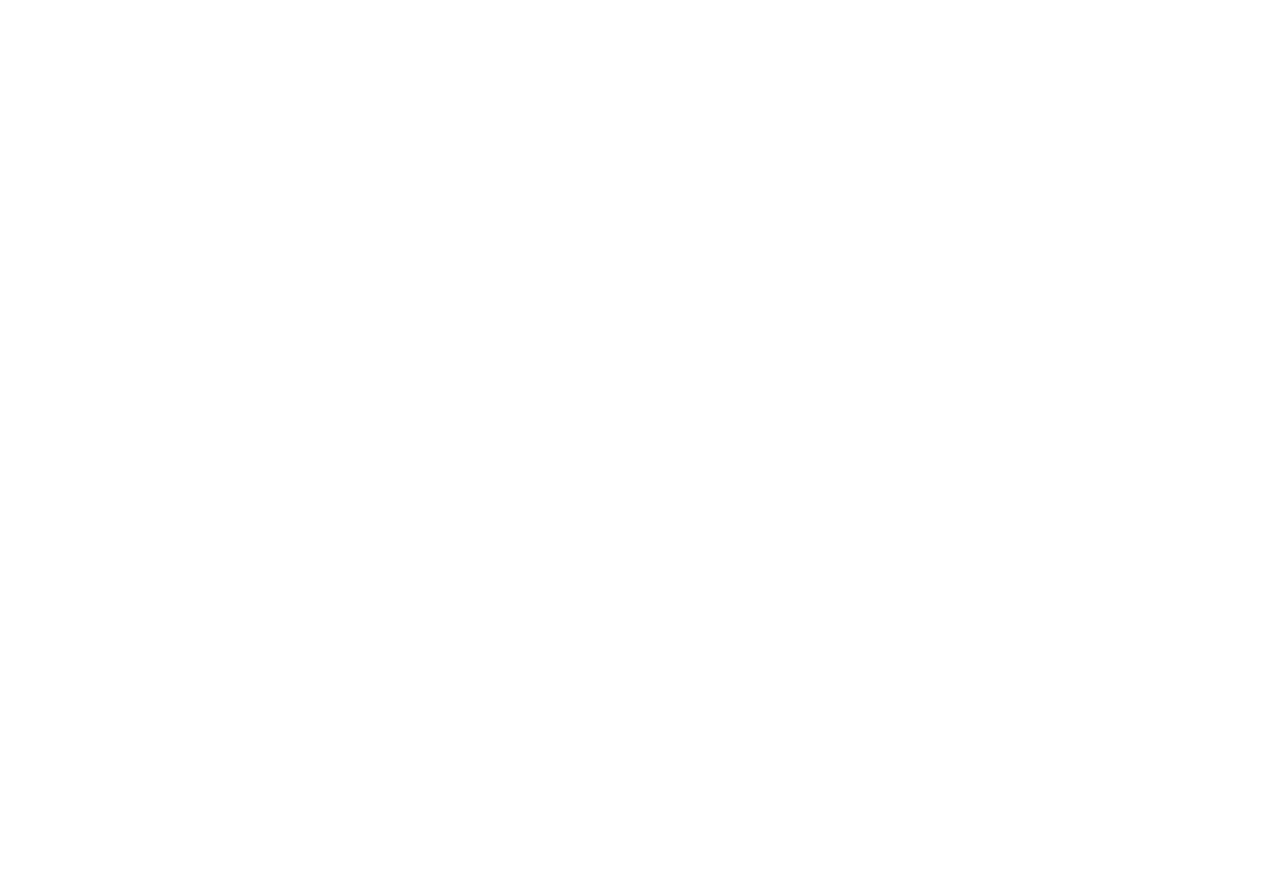
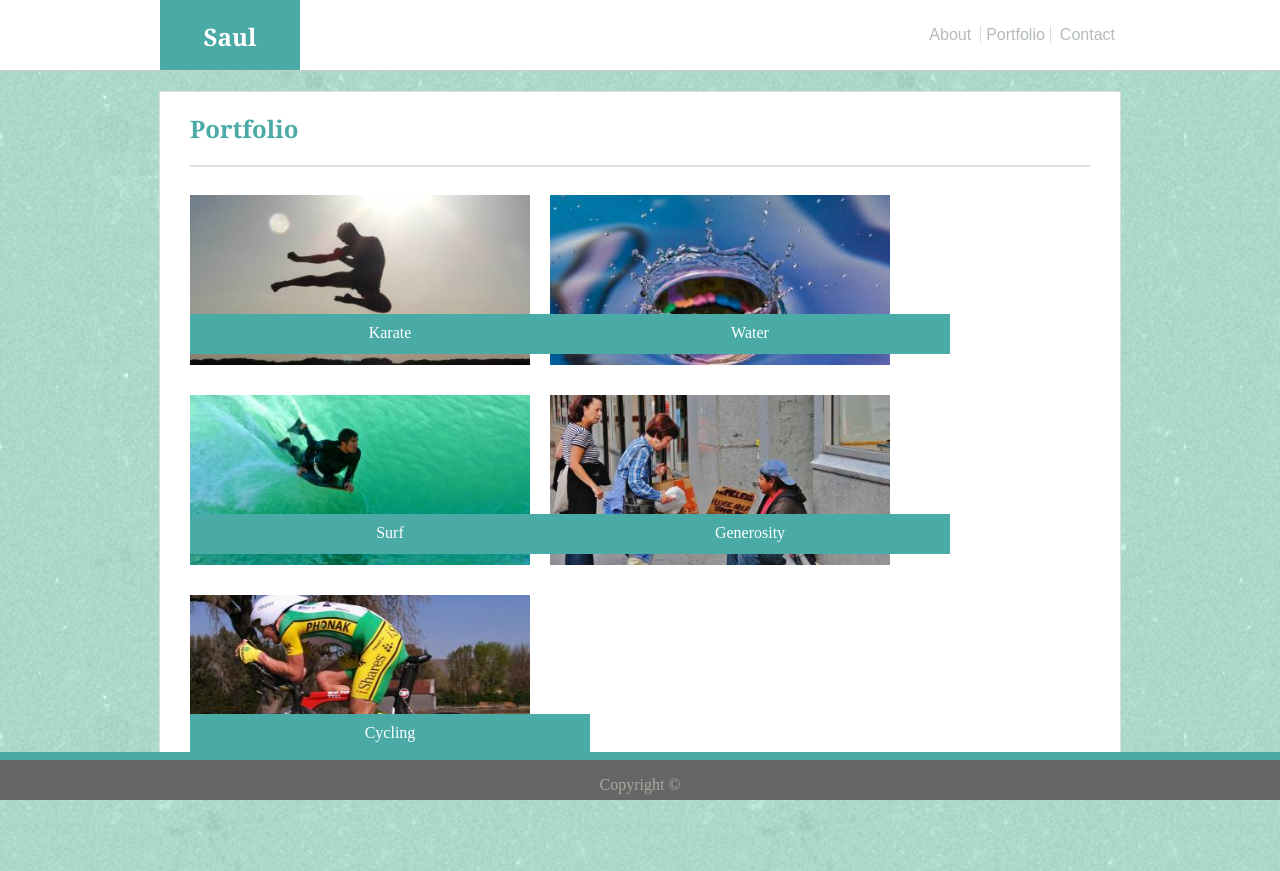
Before and after one commit to saul89/Basic-Portfolio, a plain HTML site: page portfolio.html in a window 1280 px wide. Before the commit the page ends 800 px from the top, so only its background shows below. Drawn offline with Linux system fonts and the light colour scheme.

Commit message:
basic portfolio final

```diff
--- a/assets/css/style.css
+++ b/assets/css/style.css
@@ -63,7 +63,7 @@ footer{
     width: 900px;
     margin-left: auto;
     margin-right: auto;
-    height: 350px;
+    height: 680px;
     padding-left: 30px;
     padding-right: 30px;
     background: #ffffff;
@@ -93,3 +93,54 @@ hr{
     background:#dddddd;
     border:none;
 }
+h2{
+    color: #888e94;
+    font-family: 'Arial', 'Helvetica Neue', Helvetica, sans-serif;
+    font-size: 16px;
+    font-weight: normal;
+    margin-bottom: 2px;
+    margin-top: 10px;
+}
+.name,.email{
+    width: 892px;
+    padding: 4px;
+}
+.message{
+    width: 900px;
+    height: 400px;
+    overflow:auto;
+}
+.submit{
+    background: #4aaaa5;
+    color: #ffffff;
+    border: none;
+    margin-top: 10px;
+    padding: 4px 12px;
+    text-align:center;
+    display: block;
+
+}
+.portfolio-pic{
+   display: flex;
+   margin-top: 20px;
+   margin-right: 20px;
+   height: 170px;
+   position: relative;
+}
+.portfolio-container{
+    display: flex;
+    flex-flow: row wrap;
+    justify-content: flex-start;
+    align-items: flex-start;
+    height: 600px;
+}
+.pic-placeholder{
+    position: absolute;
+    top: 70%;
+    height: 20px;
+    width: 400px;
+    background: #4aaaa5;
+    color: #ffffff;
+    text-align: center;
+    padding:10px 0;
+}
--- a/contact.html
+++ b/contact.html
@@ -0,0 +1,44 @@
+<!DOCTYPE html>
+<html lang="en-US">
+
+    <head>
+        <meta charset="UTF-8">
+        <link rel="stylesheet" href="assets/css/style.css">
+    </head>
+
+    <body>
+        <div class="content">
+            <div class="top-header">
+                <header class="main-header">
+                    <section class="logo">
+                        <h1 class="main-h1">Saul</h1>
+                    </section>
+                    <section class="pages">
+                        <a href="index.html">About</a>
+                        <a href="portfolio.html" id="middle-link">Portfolio</a>
+                        <a href="contact.html">Contact</a>
+                    </section>
+                </header>
+            </div>
+            <section class="main-content">
+                <header>
+                    <h1>Contact</h1>
+                </header>
+                <hr>
+                <form action="">
+                    <h2>Name</h2>
+                    <input type="text" name="name" placeholder="John Doe" class="name">
+                    <h2>Email</h2>
+                    <input type="email" name="email" placeholder="example@gmail.com" class="email">
+                    <h2>Message</h2>
+                    <textarea name="message" class="message"></textarea>
+                    <input type="button" value="Submit" class="submit">
+                </form>
+            </section>
+        </div>
+        <footer>
+            Copyright ©
+        </footer>
+    </body>
+
+</html>
--- a/portfolio.html
+++ b/portfolio.html
@@ -0,0 +1,57 @@
+<!DOCTYPE html>
+<html lang="en-US">
+
+    <head>
+        <meta charset="UTF-8">
+        <link rel="stylesheet" href="assets/css/style.css">
+    </head>
+
+    <body>
+        <div class="content">
+            <div class="top-header">
+                <header class="main-header">
+                    <section class="logo">
+                        <h1 class="main-h1">Saul</h1>
+                    </section>
+                    <section class="pages">
+                        <a href="index.html">About</a>
+                        <a href="portfolio.html" id="middle-link">Portfolio</a>
+                        <a href="contact.html">Contact</a>
+                    </section>
+                </header>
+            </div>
+            <section class="main-content">
+                <header>
+                    <h1>Portfolio</h1>
+                </header>
+                <hr>
+                <div class="portfolio-container">
+                    <div class="portfolio-pic">
+                        <img src="assets/images/pic1.jpg" alt="">
+                        <div class="pic-placeholder">Karate</div>
+                    </div>
+                    <div class="portfolio-pic">
+                        <img src="assets/images/pic2.jpg" alt="">
+                        <div class="pic-placeholder">Water</div>
+                    </div>
+                    <div class="portfolio-pic">
+                        <img src="assets/images/pic3.jpg" alt="">
+                        <div class="pic-placeholder">Surf</div>
+                    </div>
+                    <div class="portfolio-pic">
+                        <img src="assets/images/pic4.jpg" alt="">
+                        <div class="pic-placeholder">Generosity</div>
+                    </div>
+                    <div class="portfolio-pic">
+                        <img src="assets/images/pic5.jpg" alt="">
+                        <div class="pic-placeholder">Cycling</div>
+                    </div>
+                </div>
+            </section>
+        </div>
+        <footer>
+            Copyright ©
+        </footer>
+    </body>
+
+</html>
```
Also changed, not shown: index.html (+1 -1 lines).
